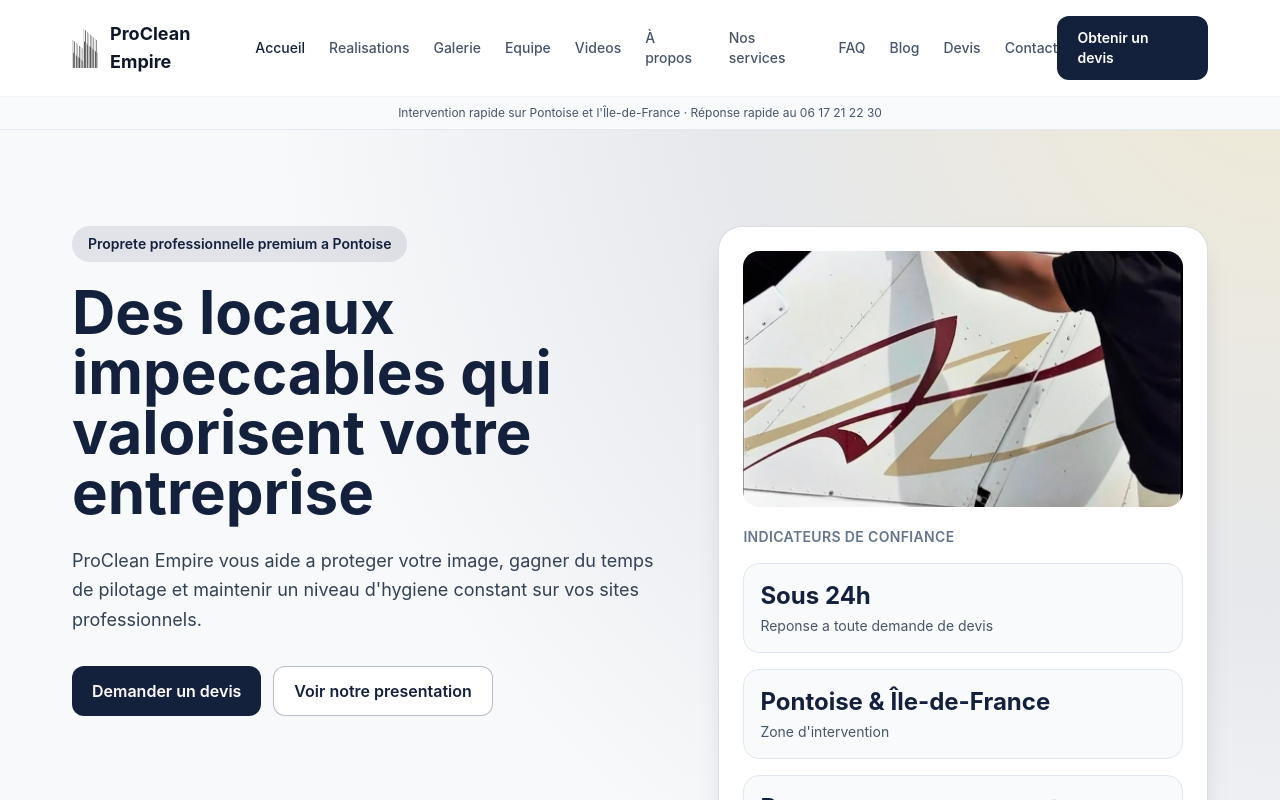
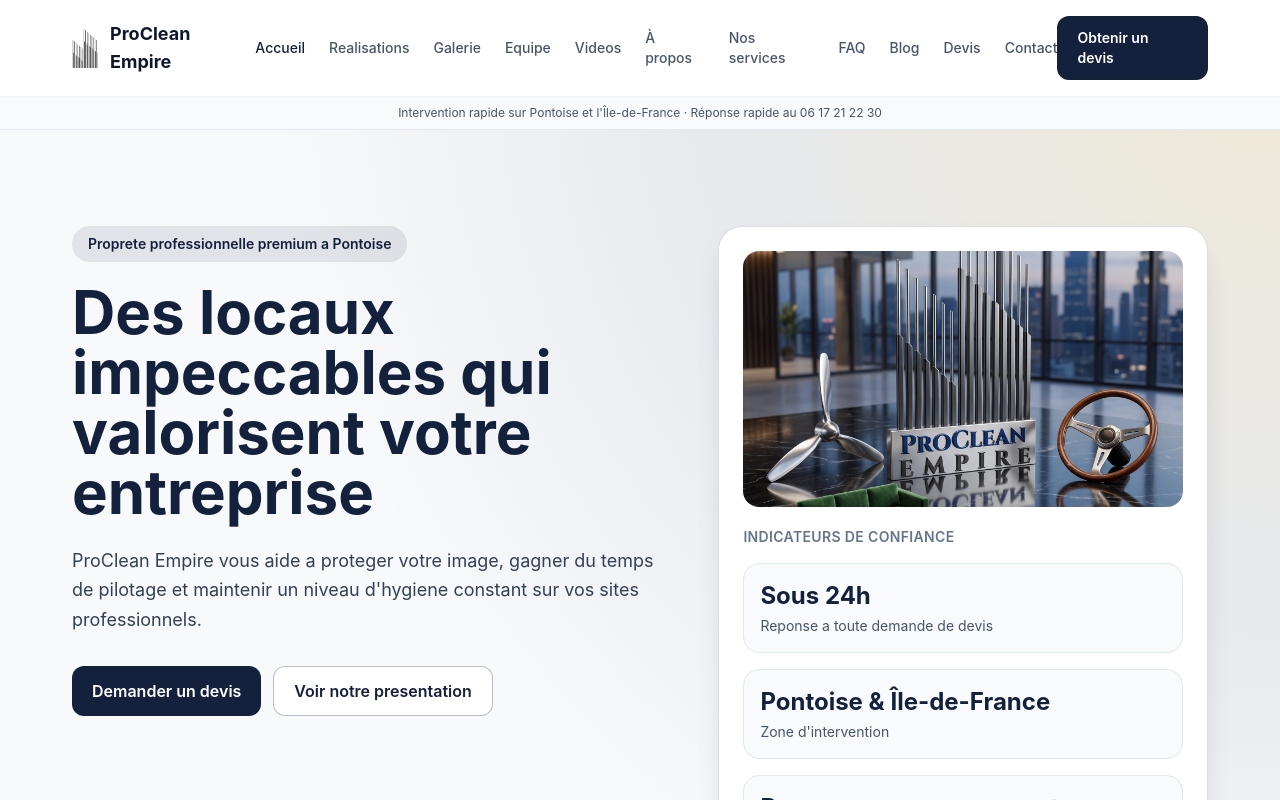
Before and after one commit to makayakevinh00-prog/https-procleanempire-multiservice.manus.space, a Next.js app: page / in a window 1280 px wide. Shown: the top 800 px of the page. Built offline with nearby package versions, Linux system fonts and the light colour scheme.

Commit message:
Replace hero image with premium showcase render
Nouveau visuel fourni par le client pour la carte hero de la page
d'accueil (rendu premium logo/helice avion/volant/canape).

```diff
--- a/components/phase1/hero-conversion.tsx
+++ b/components/phase1/hero-conversion.tsx
@@ -75,8 +75,8 @@ export function HeroConversion({ onOpenVideo }: { onOpenVideo: () => void }) {
         <div className="rounded-3xl border border-[#14213d]/15 bg-white p-6 shadow-soft">
           <div className="mb-5 overflow-hidden rounded-2xl">
             <img
-              src="/media/photos/nettoyage-avion-cessna.jpeg"
-              alt="Intervention ProClean Empire : nettoyage professionnel d'un avion Cessna en hangar"
+              src="/media/photos/hero-showcase.jpg"
+              alt="ProClean Empire : nettoyage premium bureaux, automobile et aeronautique"
               className="h-56 w-full object-cover md:h-64"
               loading="eager"
             />
```
Also changed, not shown: public/media/photos/hero-showcase.jpg (added).
